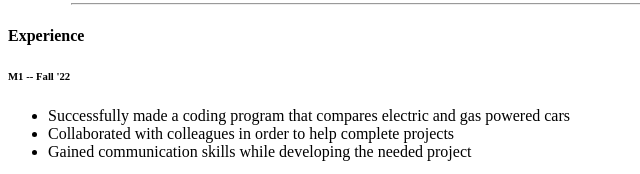
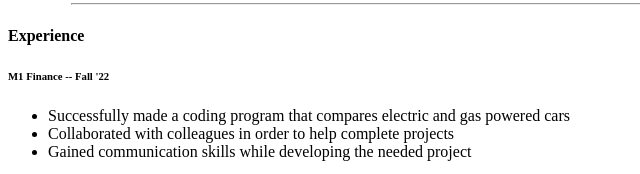
Before and after one commit to Alfredo0727/MyResume, a plain HTML site: page index.html in a window 1280 px wide. Shown: the part 733-907 px from the top of the page, 0-640 px from the left. Drawn offline with Linux system fonts and the light colour scheme.

Commit message:
Update index.html

```diff
--- a/index.html
+++ b/index.html
@@ -54,7 +54,7 @@
          <hr style="margin-left: 5%;margin-right: 5%"/>
     <div class="container">
         <h4 class="text-center">Experience</h4>
-        <h6> M1 -- Fall '22 </h6>
+        <h6> M1 Finance -- Fall '22 </h6>
         <ul>
             <li>Successfully made a coding program that compares electric and gas powered cars</li>
             <li>Collaborated with colleagues in order to help complete projects</li>
```
